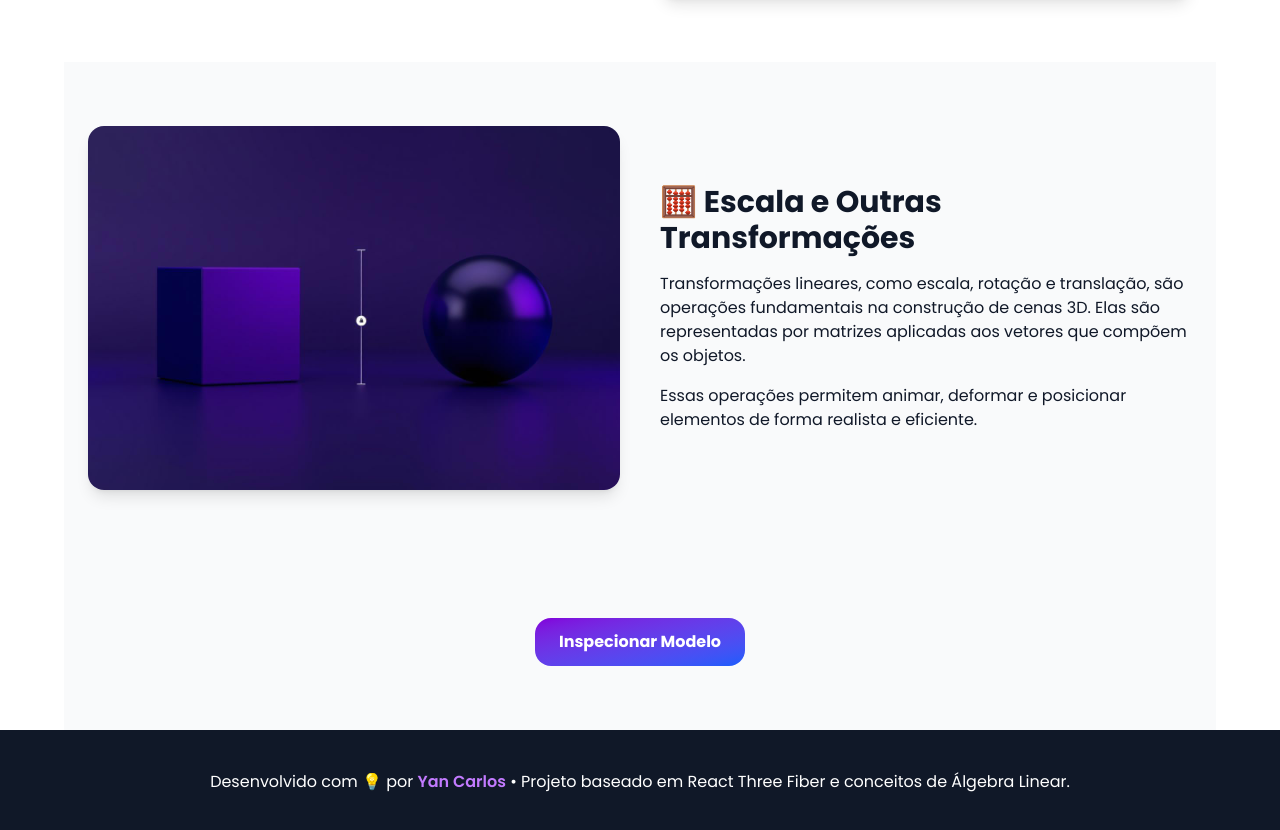
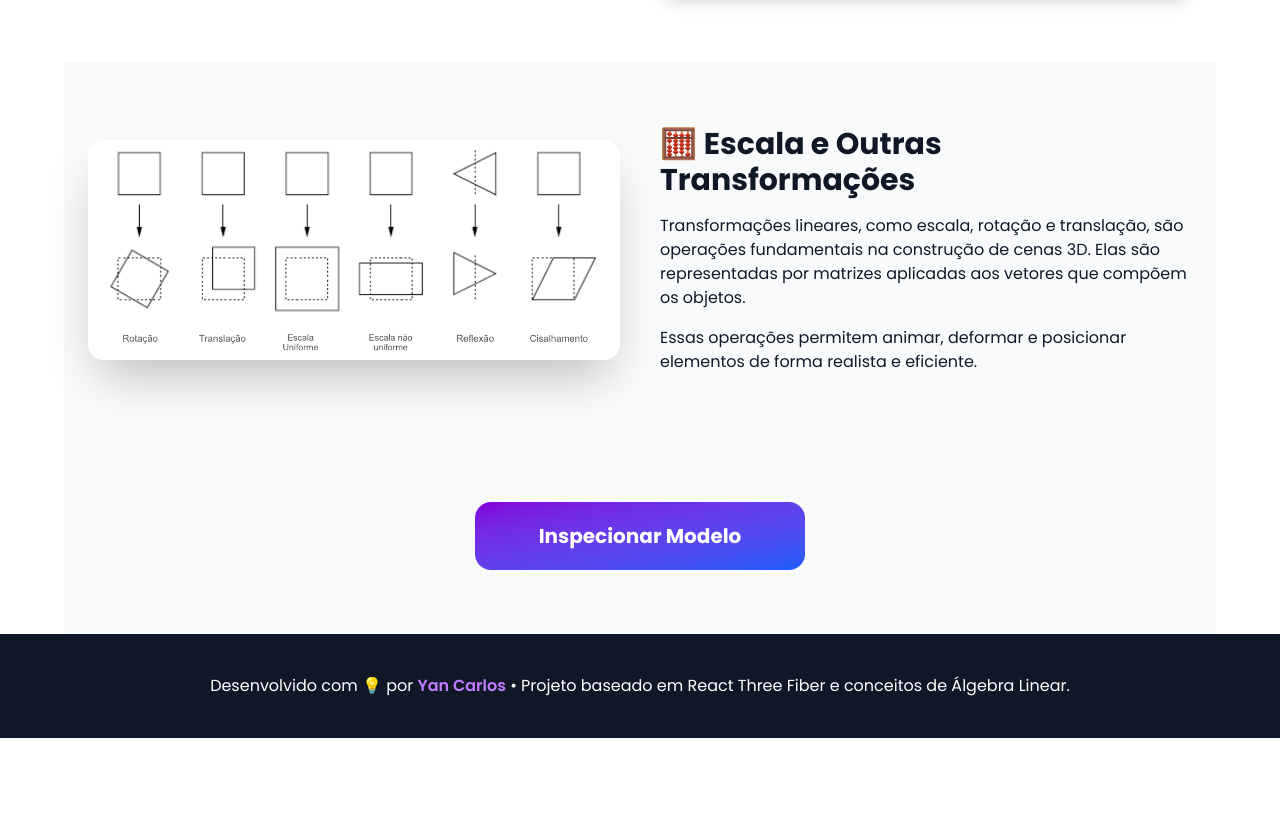
Before and after one commit to Yan-CarlosIF/al-project, a Next.js app: page / in a window 1280 px wide. Shown: the part 1804-2634 px from the top of the page. After the commit the page ends 2542 px from the top, so only its background shows below. Built offline with nearby package versions, Linux system fonts and the light colour scheme.

Commit message:
feat: switched name of leva labels and scale presentation image

```diff
--- a/src/app/inspect/page.tsx
+++ b/src/app/inspect/page.tsx
@@ -53,16 +53,19 @@ export default function Inspect() {
     lookAt,
     transparent,
     area: showArea,
+    escala,
   } = useControls("Transformação", {
-    scale: { label: "tamanho", value: 1, min: 0, max: 5, step: 0.05 },
+    scale: { label: "escala uniforme", value: 1, min: 0, max: 5, step: 0.05 },
+    escala: { value: [1, 1, 1], min: 0, max: 10, step: 0.1 },
     position: {
-      label: "posição",
+      label: "translação",
       value: [0, 0, 0],
       min: 0,
       max: 10,
       step: 0.1,
     },
     rotation: {
+      label: "rotação",
       value: [0, 0, 0],
       step: 0.1,
       min: -Math.PI * 2,
@@ -74,10 +77,6 @@ export default function Inspect() {
       label: "Area paralelogramo",
       value: false,
     },
-  });
-
-  const { escala } = useControls("Escala", {
-    escala: { value: [1, 1, 1], min: 0, max: 10, step: 0.1 },
   });
 
   const { u, v } = useControls("Produto Vetorial", {
--- a/src/app/page.tsx
+++ b/src/app/page.tsx
@@ -96,11 +96,11 @@ export default function Home() {
       {/* Escala e Transformações Lineares */}
       <section className="mx-auto grid max-w-6xl items-center gap-10 bg-gray-50 px-6 py-16 md:grid-cols-2">
         <Image
-          src="/scale.jpg"
+          src="/transformacoes1.png"
           alt="Transformações Lineares 3D"
           width={600}
           height={400}
-          className="rounded-2xl shadow-lg"
+          className="rounded-2xl shadow-2xl"
         />
         <div>
           <h2 className="mb-4 text-3xl font-bold">
@@ -122,7 +122,7 @@ export default function Home() {
       <section className="mx-auto flex max-w-6xl items-center justify-center gap-10 bg-gray-50 px-6 py-16">
         <Link
           href="/inspect"
-          className="rounded-2xl bg-gradient-to-br from-purple-700 to-blue-600 px-6 py-3 font-bold text-white shadow-purple-400 transition-all duration-300 hover:shadow-2xl"
+          className="rounded-2xl bg-gradient-to-br from-purple-700 to-blue-600 px-16 py-5 text-xl font-bold text-white shadow-purple-400 transition-all duration-300 hover:shadow-2xl"
         >
           Inspecionar Modelo
         </Link>
```
Also changed, not shown: public/transformacoes1.png (added).
